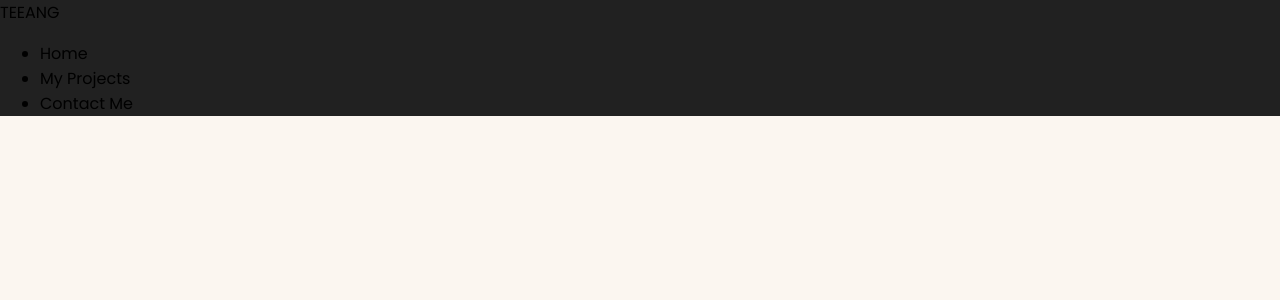
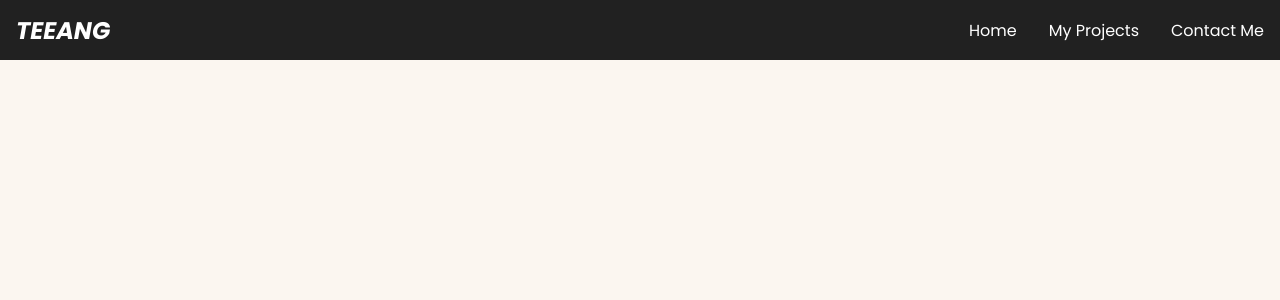
Before and after one commit to davidtaing/portfolio, a Next.js app: page / in a window 1280 px wide. Shown: the top 300 px of the page. Built offline with nearby package versions, Linux system fonts and the light colour scheme.

Commit message:
styles: navbar css

```diff
--- a/components/Navbar/index.tsx
+++ b/components/Navbar/index.tsx
@@ -3,6 +3,53 @@ import styled from "styled-components";
 
 const StyledNav = styled.nav`
   background-color: #212121;
+  color: #ffffff;
+  display: flex;
+  height: 60px;
+  align-items: center;
+
+  .nav-logo {
+    font-weight: bold;
+    font-size: 1.5rem;
+    font-style: italic;
+    padding: 0 1rem;
+  }
+
+  ul {
+    height: 100%;
+    display: flex;
+    margin: 0 0 0 auto;
+    padding: 0;
+    align-items: center;
+    list-style: none;
+
+    li {
+      height: 100%;
+      display: none;
+
+      .nav-link {
+        padding: 0 1rem;
+      }
+    }
+  }
+
+  .hamburger {
+    display: flex;
+    padding: 0 1rem;
+  }
+
+  @media (min-width: 480px) {
+    ul {
+      li {
+        display: flex;
+        align-items: center;
+      }
+    }
+
+    .hamburger {
+      display: none;
+    }
+  }
 `;
 
 const Navbar = () => {
@@ -28,6 +75,7 @@ const Navbar = () => {
           </Link>
         </li>
       </ul>
+      <div className="hamburger">MENU</div>
     </StyledNav>
   );
 };
```
